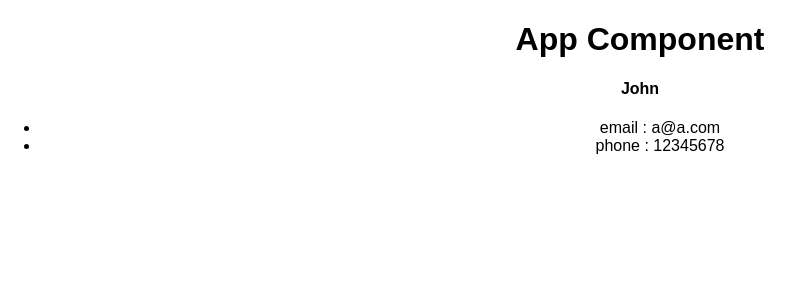
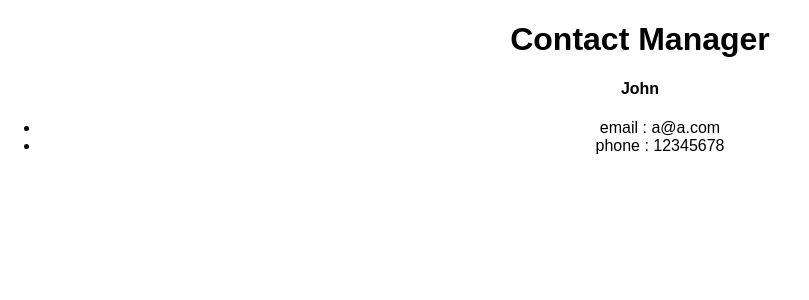
Before and after one commit to aaronwai/contactmanager, a React (Create React App) app: page / in a window 1280 px wide. Shown: the top 300 px of the page, without its empty margins (0-809 px from the left). Built offline with nearby package versions, Linux system fonts and the light colour scheme.

Commit message:
Step 3 : function component

```diff
--- a/src/App.js
+++ b/src/App.js
@@ -1,12 +1,13 @@
 import React, { Component } from "react";
 import Contact from "./components/Contact";
+import Header from "./components/Header";
 import "./App.css";
 
 class App extends Component {
   render() {
     return (
       <div className='App'>
-        <h1>App Component</h1>
+        <Header />
         <Contact />
       </div>
     );
--- /dev/null
+++ b/src/components/Header.js
@@ -0,0 +1,10 @@
+import React from "react";
+
+function Header() {
+  return (
+    <div>
+      <h1>Contact Manager</h1>
+    </div>
+  );
+}
+export default Header;
```
